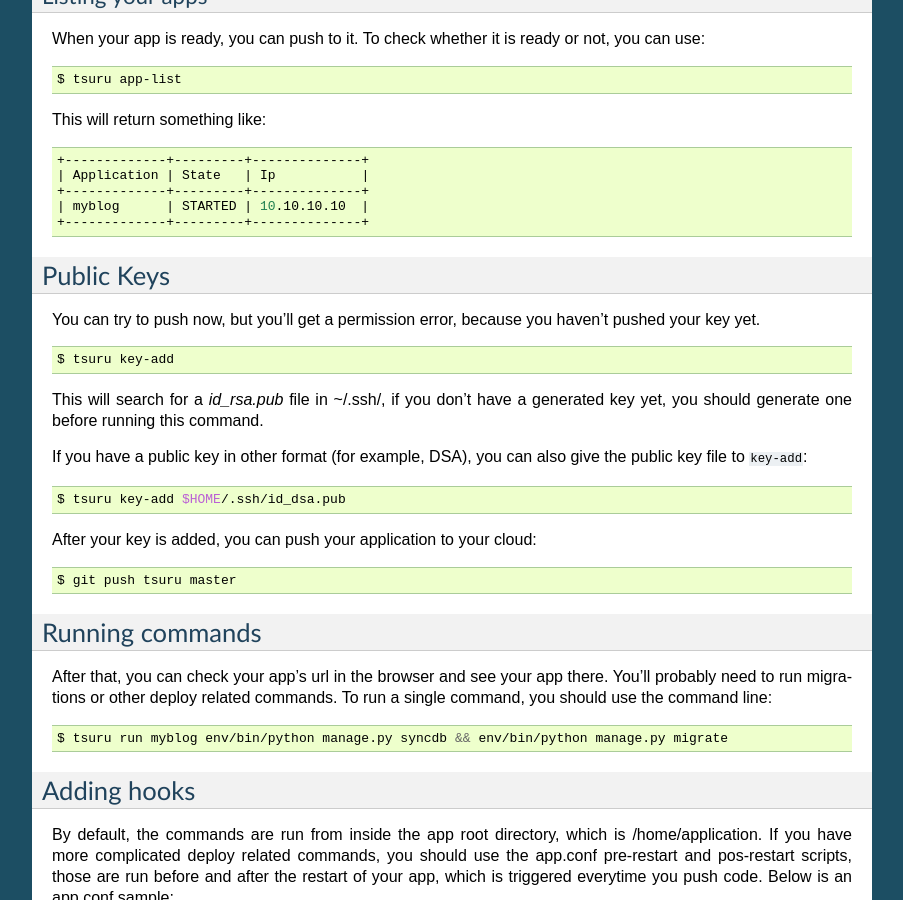
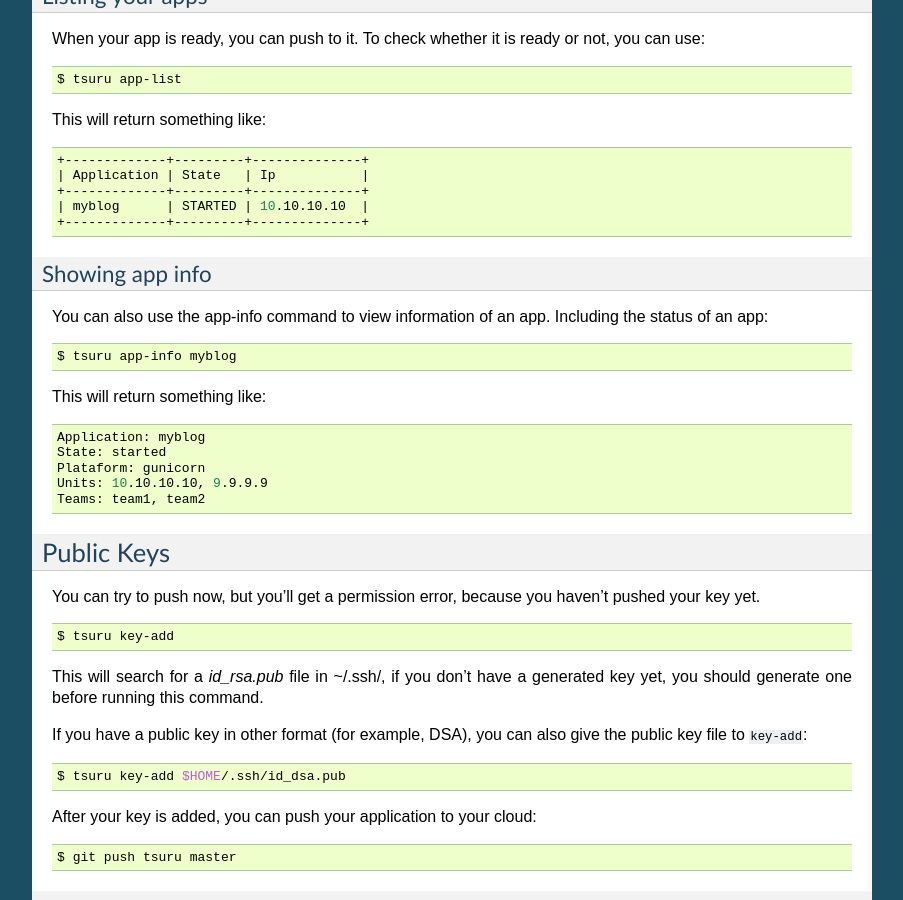
Before and after one commit to tsuru/tsuru, a Sphinx documentation site: the page built from docs/apps/client/usage.rst, in a window 1280 px wide and 900 px high, scrolled down 834 px. Shown: the whole window, without its empty margins (198-1101 px from the left). Built offline with Sphinx 7.4.7, drawn with Linux system fonts in a browser that asks for light colours.

Commit message:
Added docs for tsuru app-info.
Closes #11.

```diff
--- a/docs/apps/client/usage.rst
+++ b/docs/apps/client/usage.rst
@@ -82,6 +82,29 @@ This will return something like:
     | myblog      | STARTED | 10.10.10.10  |
     +-------------+---------+--------------+
 
+Showing app info
+----------------
+
+You can also use the app-info command to view information of an app. Including the status of an app:
+
+.. highlight:: bash
+
+::
+
+    $ tsuru app-info myblog
+
+This will return something like:
+
+.. highlight:: bash
+
+::
+
+    Application: myblog
+    State: started
+    Plataform: gunicorn
+    Units: 10.10.10.10, 9.9.9.9
+    Teams: team1, team2
+
 Public Keys
 ===========
 
```
